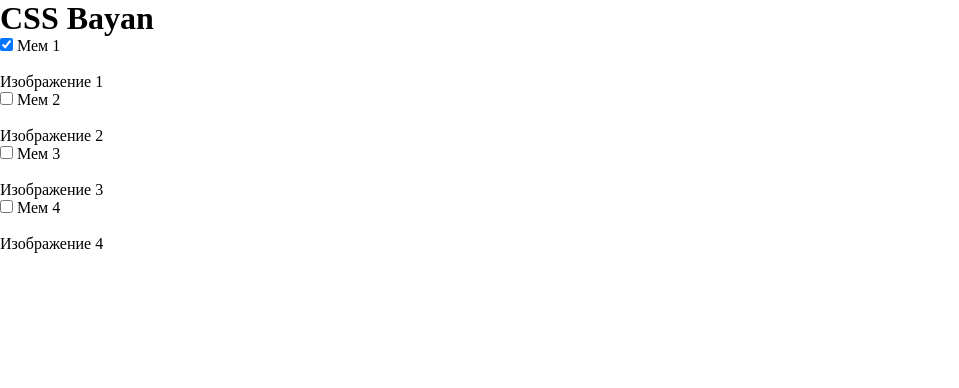
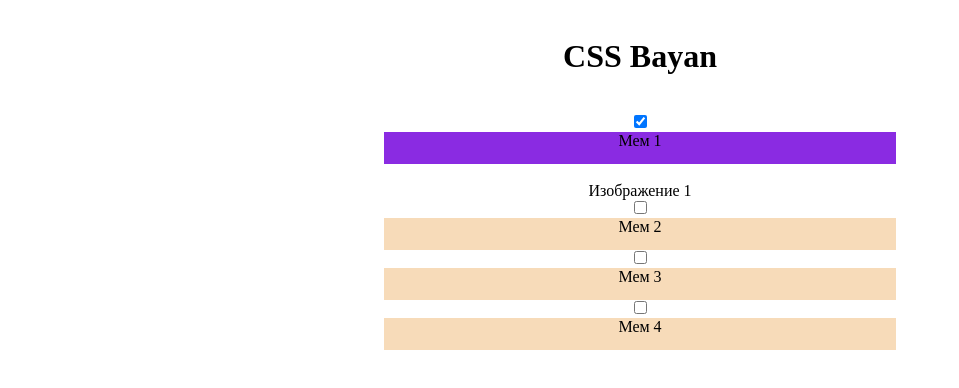
Before and after one commit to Kristina-Kerdyanova/cssBayan, a plain HTML site: page cssBayan/index.html in a window 1280 px wide. Both pictures are taken after a click on the checkbox "Мем 1". Shown: the whole page, without its empty margins (0-959 px from the left). Drawn offline with Linux system fonts and the light colour scheme.

Commit message:
feat: add functional for accordion (Sa, 11.03.23, 13:42:12)

```diff
--- a/cssBayan/style.css
+++ b/cssBayan/style.css
@@ -3,3 +3,41 @@
   padding: 0;
   box-sizing: border-box;
 }
+
+.title {
+  max-width: 60%;
+  text-align: center;
+  margin: 3% auto;
+}
+
+.container {
+  text-align: center;
+  max-width: 40%;
+  margin: auto;
+}
+
+.label-meme {
+  display: block;
+  height: 2em;
+  cursor: pointer;
+  background-color: rgb(247, 219, 185);
+  transition: 0.5s;
+}
+
+.input-meme:checked+.label-meme+.container-content {
+  height: 100%;
+  visibility: visible;
+  opacity: 1;
+  transition: 0.5s;
+}
+
+.input-meme:checked+.label-meme {
+  background-color: rgb(138, 43, 226);
+}
+
+.container-content {
+  height: 0em;
+  visibility: hidden;
+  opacity: 0;
+  transition: 0.3s;
+}
```
